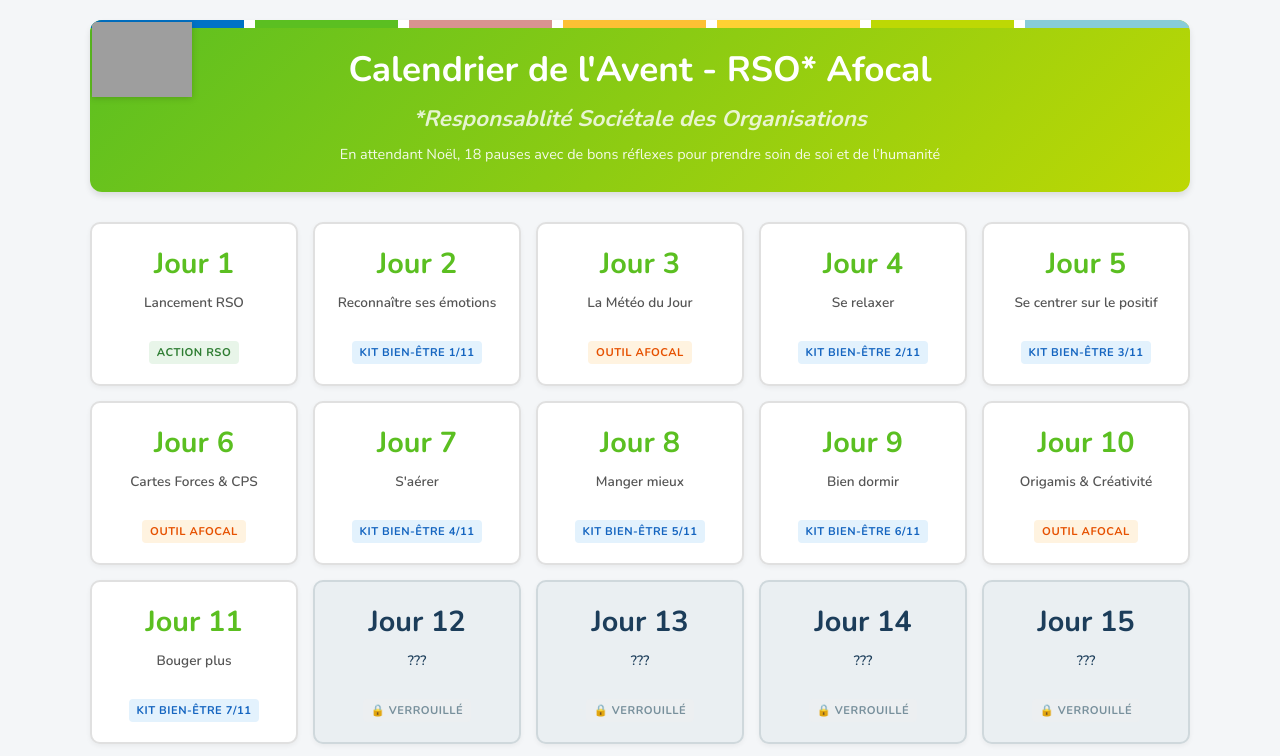
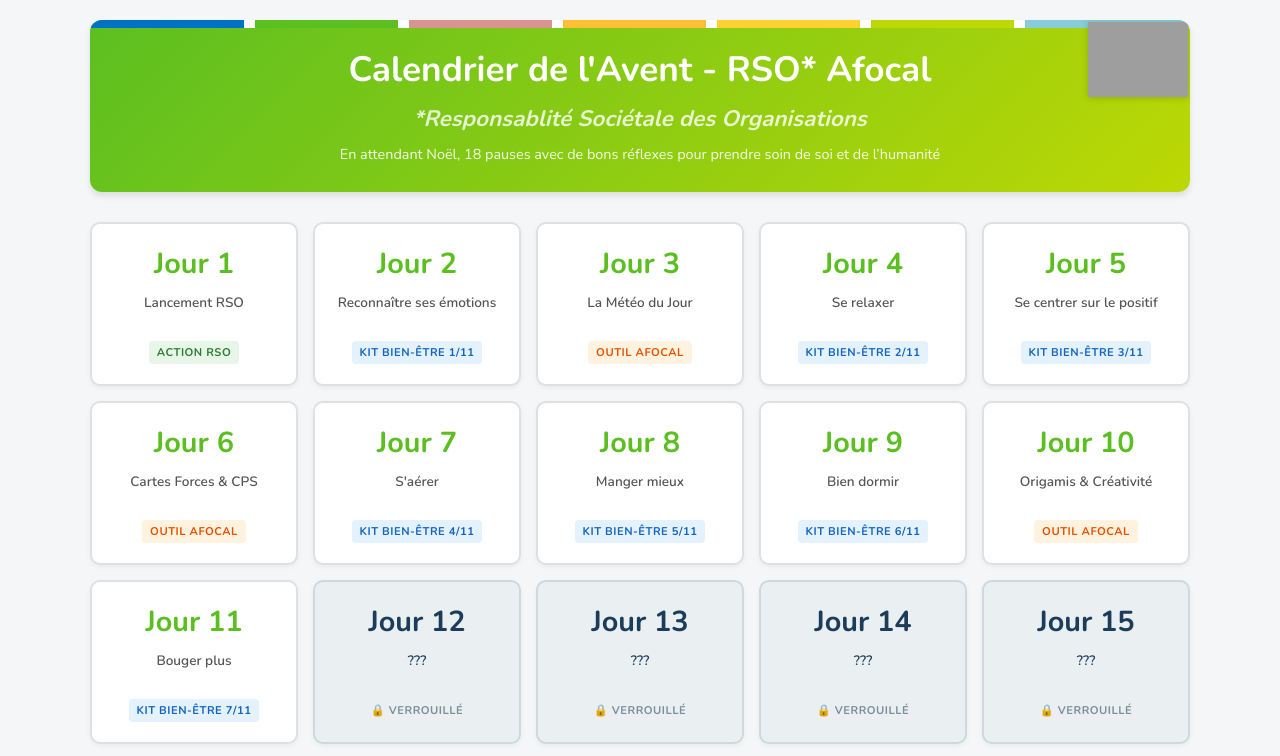
Before and after one commit to antodelavega/antodelavega.github.io, a plain HTML site: page index.html in a window 1280 px wide. Shown: the top 756 px of the page. Drawn offline with nearby package versions, Linux system fonts and the light colour scheme; grey boxes are pictures that could not be loaded.

Commit message:
logo + couleur texte

```diff
--- a/index.html
+++ b/index.html
@@ -10,7 +10,7 @@
             --primary-color: #5bbf21;
             --primary-dark: #bdd804;
             --secondary-color: #bdd804;
-            --text-color: #5bbf21;
+            --text-color: #000000;
             --bg-color: #f4f6f8;
             --card-bg: #ffffff;
             --locked-bg: #eaeff2;
@@ -75,7 +75,7 @@
         .header-logo {
             position: absolute;
             top: 2px;
-            left: 2px;
+            right: 2px;
             max-height: 75px;
             width: auto;
             background: transparent;
```
